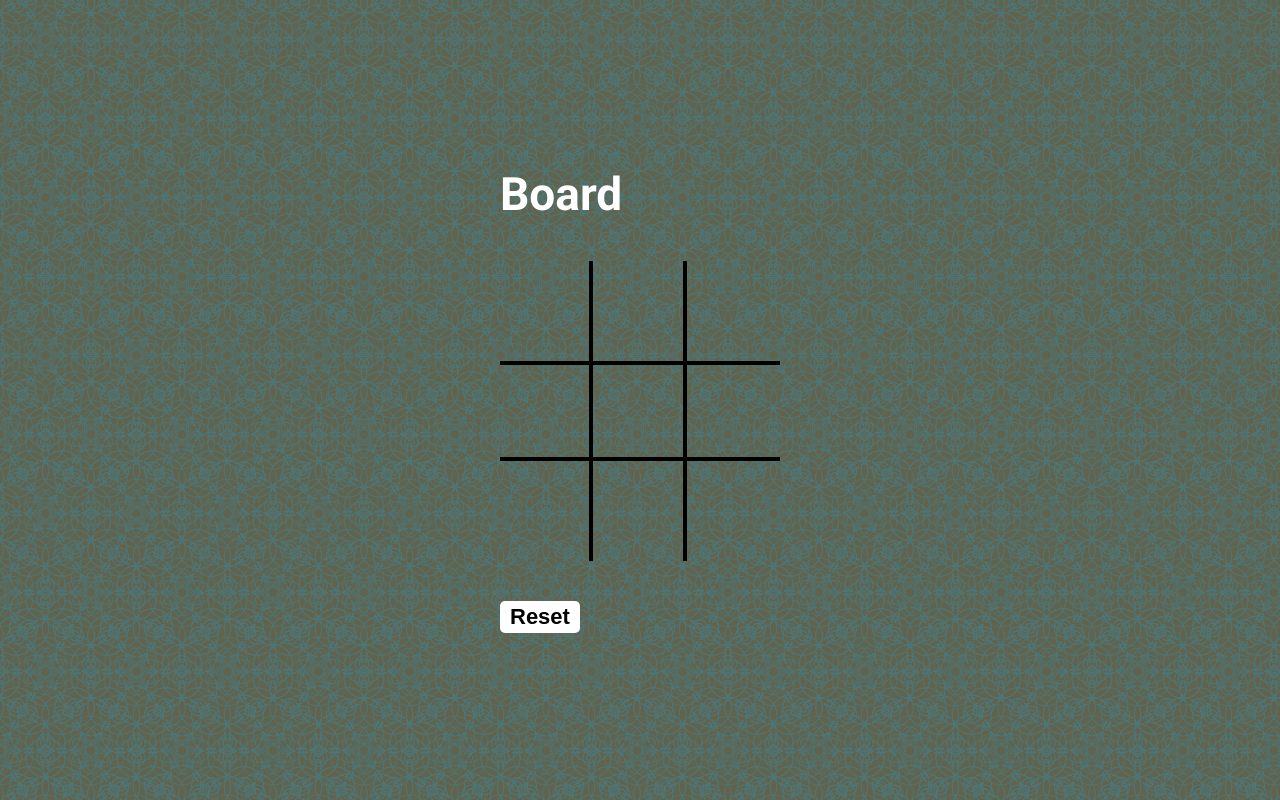
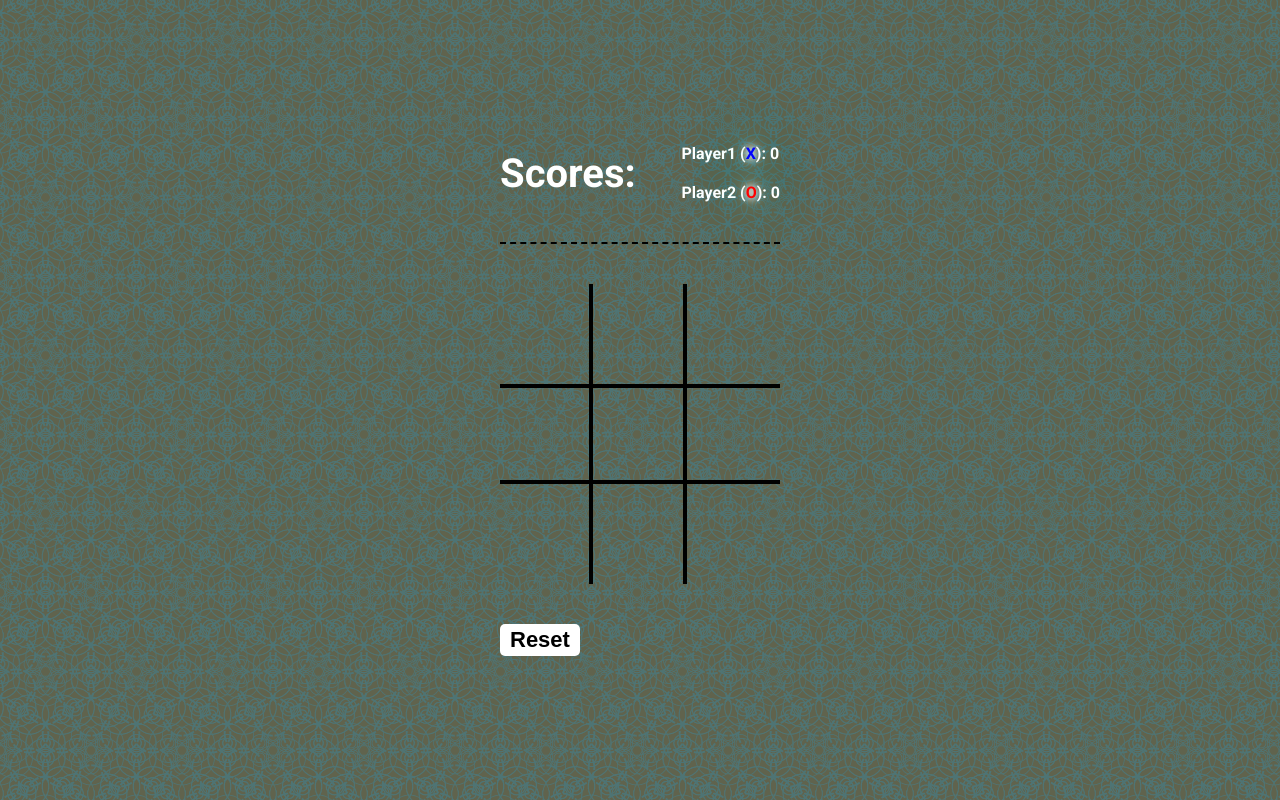
Before and after one commit to ksib7/Tick-tack-toe, a React (Create React App) app: page / in a window 1280 px wide. Built offline with nearby package versions, Linux system fonts and the light colour scheme.

Commit message:
added scores counting function

```diff
--- a/src/components/Board/Board.jsx
+++ b/src/components/Board/Board.jsx
@@ -10,6 +10,8 @@ export const Board = () => {
   const [board, setBoard] = useState(Array(9).fill(""));
   const [turn, setTurn] = useState("X");
   const [player, setPlayer] = useState("");
+  const [Xscores, setXScores] = useState(0);
+  const [Oscores, setOScores] = useState(0);
 
   useEffect(() => {
     const winningTurn = [
@@ -36,6 +38,12 @@ export const Board = () => {
       if (winner) {
         setPlayer(winner === "X" ? "Player 1" : "Player 2");
       }
+
+      if (winner === "X") {
+        setXScores(Xscores + 1);
+      } else if (winner === "O") {
+        setOScores(Oscores + 1);
+      }
     }
   }, [board]);
 
@@ -57,7 +65,38 @@ export const Board = () => {
 
   return (
     <div className="board container">
-      <h1>Board</h1>
+      {/* <h1>Board</h1> */}
+      <div className="board__scores">
+        <h1>Scores:</h1>
+        <div className="board__scores__players">
+          <h2>
+            Player1 (
+            <span
+              style={{
+                textShadow:
+                  "0 0 7px #fff, 0 0 10px #fff, 0 0 21px #fff, 0 0 42px #0fa, 0 0 82px #0fa, 0 0 92px #0fa, 0 0 102px #0fa, 0 0 151px #0fa",
+                color: "blue",
+              }}
+            >
+              X
+            </span>
+            ): {Xscores}
+          </h2>
+          <h2>
+            Player2 (
+            <span
+              style={{
+                textShadow:
+                  "0 0 7px #fff, 0 0 10px #fff, 0 0 21px #fff, 0 0 42px #0fa, 0 0 82px #0fa, 0 0 92px #0fa, 0 0 102px #0fa, 0 0 151px #0fa",
+                color: "red",
+              }}
+            >
+              O
+            </span>
+            ): {Oscores}
+          </h2>
+        </div>
+      </div>
       {player && <div className="board__player">{player} is a winner!</div>}
       <div className="board__grid">
         {board.map((item, idx) => (
--- a/src/components/Board/Board.scss
+++ b/src/components/Board/Board.scss
@@ -11,11 +11,31 @@
     animation: flicker 1.5s infinite alternate;
     color: #fff;
     font-size: 23px;
+    margin-top: 40px;
   }
 
   & h1 {
     color: #fff;
-    font-size: 46px;
+    font-size: 40px;
+  }
+
+  & h2 {
+    color: #fff;
+    font-size: 16px;
+  }
+
+  &__scores {
+    display: flex;
+    justify-content: space-between;
+    align-items: center;
+    border-bottom: 2px dashed black;
+    padding-bottom: 40px;
+
+    &__players {
+      gap: 20px;
+      display: flex;
+      flex-direction: column;
+    }
   }
 }
 
```
